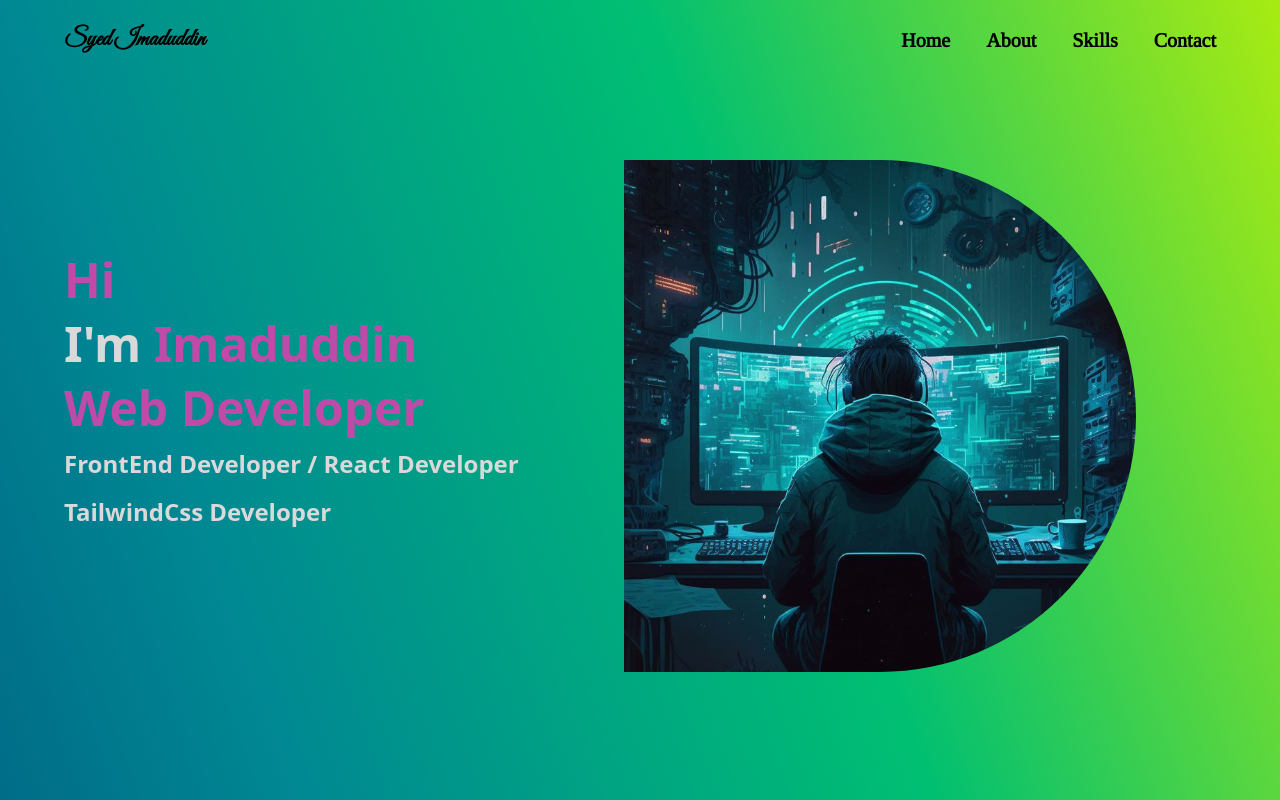
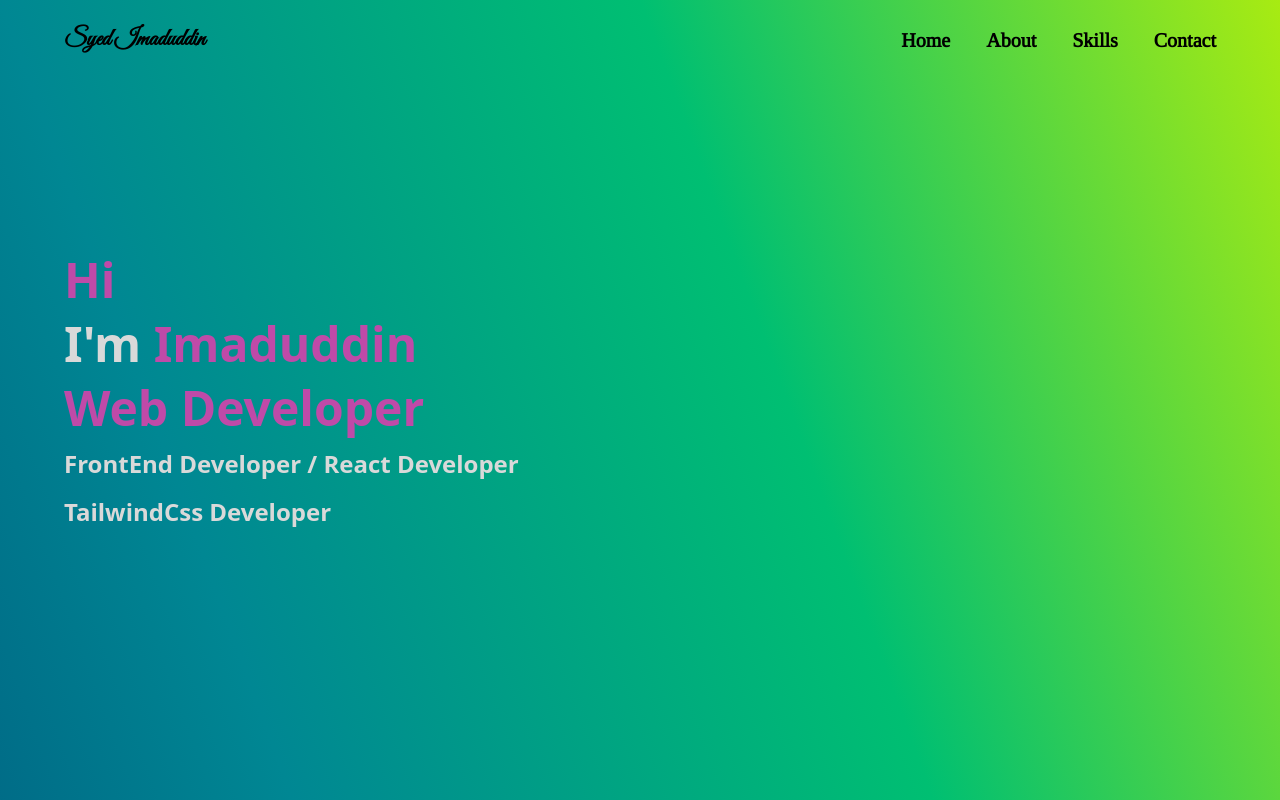
Before and after one commit to syedimad07/CODSOFT, a website: page public/index.html in a window 1280 px wide. Shown: the top 800 px of the page. Drawn offline with Linux system fonts and the light colour scheme; a web font is replaced by a local one.

Commit message:
Update index.html

```diff
--- a/public/index.html
+++ b/public/index.html
@@ -37,7 +37,7 @@
 
     <main>
         <div class="max-w-6xl mx-auto">
-            <section id="home" class="bg-[url('./assets/ins.jpg')] rounded-full bg-contain bg-right bg-no-repeat mt-20 mr-20 ">
+            <section id="home" class="bg-[url('.assets/ins.jpg')] rounded-full bg-contain bg-right bg-no-repeat mt-20 mr-20 ">
                 <div class="pt-24 pb-36">
                     <h1 class="text-Beaut-P text-5xl font-bold" >Hi</h1>
                     <h1 class="text-white-d text-5xl font-bold mt-4">I'm <span class="text-Beaut-P">Imaduddin</span></h1>
```
